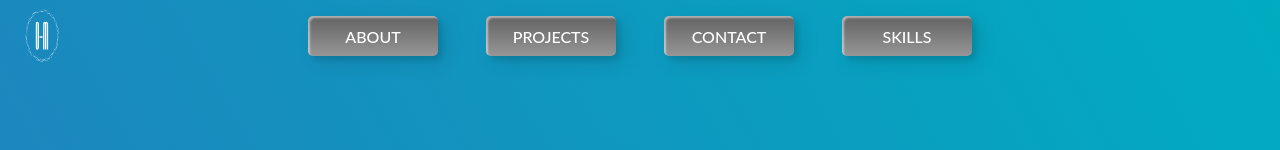
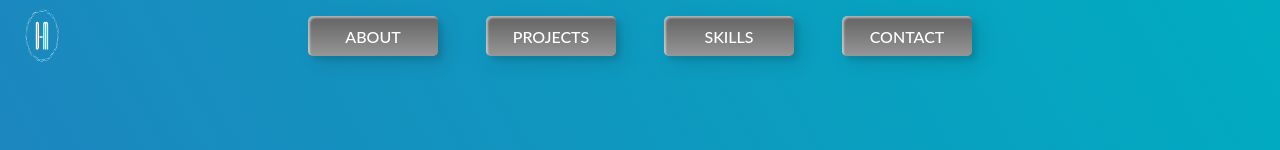
Before and after one commit to m-olfatee/Portfolio-react, a React (Create React App) app: page / in a window 1280 px wide. Shown: the top 150 px of the page. Built offline with nearby package versions, Linux system fonts and the light colour scheme.

Commit message:
Skills part

```diff
--- a/src/components/Nav.jsx
+++ b/src/components/Nav.jsx
@@ -21,12 +21,12 @@ const Nav = () => {
                                 <button className="custom-btn btn-1 m-2 ms-4 me-4"><span>PROJECTS</span></button></a>
                         </li>
                         <li className="nav-item">
+                            <a href="#skills">
+                                <button className="custom-btn btn-1 m-2 ms-4 me-4"><span>SKILLS</span></button></a>
+                        </li>
+                        <li className="nav-item">
                             <a href="#contact">
                                 <button className="custom-btn btn-1 m-2 ms-4 me-4"><span>CONTACT</span></button></a>
-                        </li>
-                        <li className="nav-item">
-                            <a href="#skills">
-                                <button className="custom-btn btn-1 m-2 ms-4 me-4"><span>SKILLS</span></button></a>
                         </li>
                     </ul>
                 </div>
```
